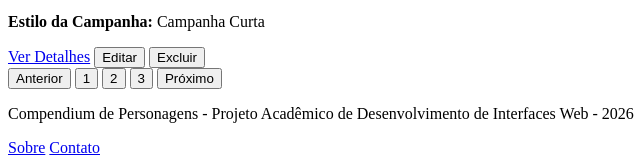
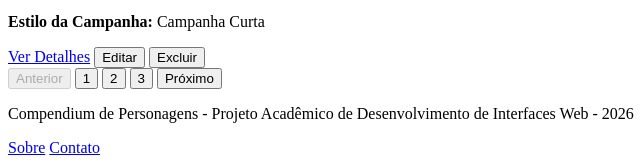
Before and after one commit to gustavoslc144/compendium-personagens, a plain HTML site: page index.html in a window 1280 px wide. Shown: the part 1262-1424 px from the top of the page, 0-640 px from the left. Drawn offline with Linux system fonts and the light colour scheme.

Commit message:
feat: corrige botões da paginação

```diff
--- a/index.html
+++ b/index.html
@@ -200,7 +200,7 @@
 
     <nav aria-label="Paginação">
 
-        <button type="button">Anterior</button>
+        <button type="button" disabled>Anterior</button>
         <button type="button" aria-current="page">1</button>
         <button type="button">2</button>
         <button type="button">3</button>
```
